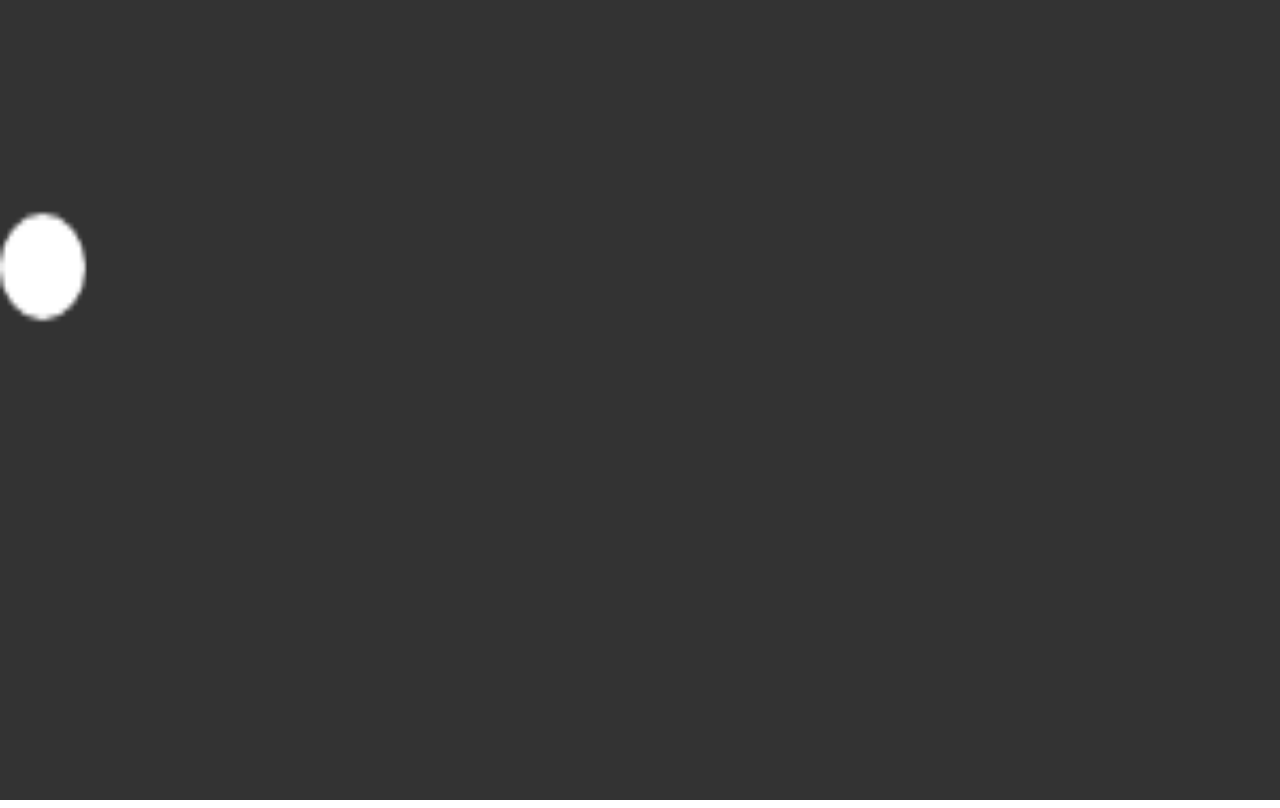
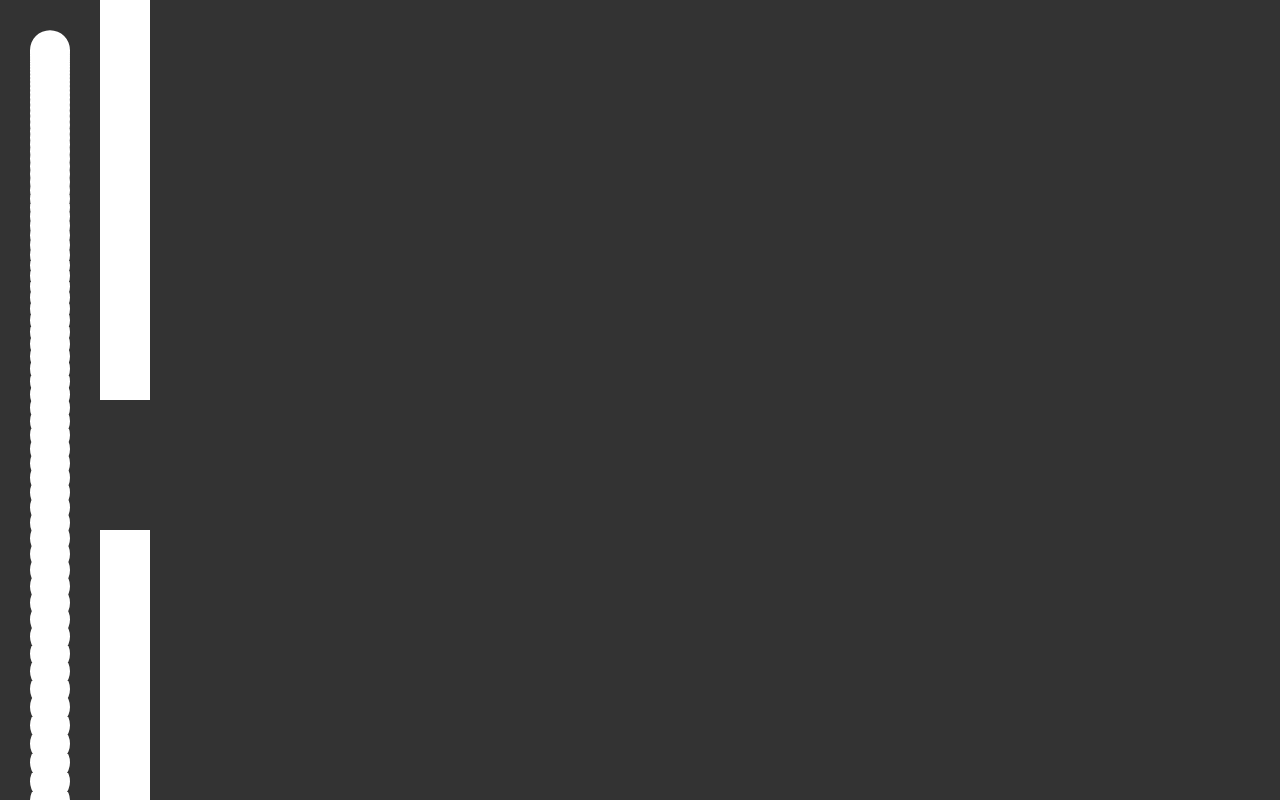
Before and after one commit to eretana238/flappy-bord, a plain HTML site: page index.html in a window 1280 px wide. Drawn offline with Linux system fonts and the light colour scheme.

Commit message:
added bord and warps

```diff
--- a/public/css/styles.css
+++ b/public/css/styles.css
@@ -11,7 +11,3 @@ h1{
     left: 50%;
     transform: translateX(-50%);
 }
-canvas{
-    width: 100%;
-    height: 100%;
-}
--- a/public/js/Game.js
+++ b/public/js/Game.js
@@ -2,18 +2,59 @@
 const canvas = document.getElementById("cvs")
 const ctx = canvas.getContext("2d")
 
+// Resize canvas to full screen
+canvas.width  = window.innerWidth
+canvas.height = window.innerHeight
+
 // Frames
 let frames = 0
 
+// Event listener
+canvas.addEventListener("click", () =>{
+    bord.jump()
+})
+// canvas.onkeyup = function(e) {
+//     if(e.keyCode == 32) {
+//         bord.jump()
+//     }
+// }
+
 // Objects
 let bord = {
-    x: 10,
+    x: 50,
     y: 50,
-    r: 10,
+    r: 20,
+    gravity: 0.25,
+    speed: 0,
+    draw: function() {
+        ctx.save()
+        ctx.fillStyle = "#fff"
+        ctx.ellipse(this.x, this.y, this.r, this.r, 0, 0, 2 * Math.PI)
+        ctx.fill()
+        ctx.restore()
+    },
+    update: function() {
+        this.speed += this.gravity
+        this.y += this.speed
+    },
+    jump: function() {
+        this.speed -= 4.5
+    }
+}
+
+let warp = {
+    gap: 130,
+    x: 100,
+    y: 0,
+    h: 400,
+    w: 50,
     draw: function() {
         ctx.fillStyle = "#fff"
-        ctx.ellipse(this.x, this.y, this.r, this.r,0,0,2* Math.PI)
-        ctx.fill()
+        ctx.fillRect(this.x, this.y, this.w, this.h)
+
+        ctx.fillStyle = "#fff"
+        ctx.fillRect(this.x, this.y + this.h + this.gap, this.w, this.h)
+
     },
     update: function() {
 
@@ -21,7 +62,7 @@ let bord = {
 }
 
 function update() {
-
+    bord.update()
 }
 
 function draw() {
@@ -29,7 +70,7 @@ function draw() {
     ctx.fillRect(0,0,canvas.width, canvas.height)
 
     bord.draw()
-
+    warp.draw()
 }
 
 function loop() {
```
Also changed, not shown: public/js/Sprites.png (deleted).
